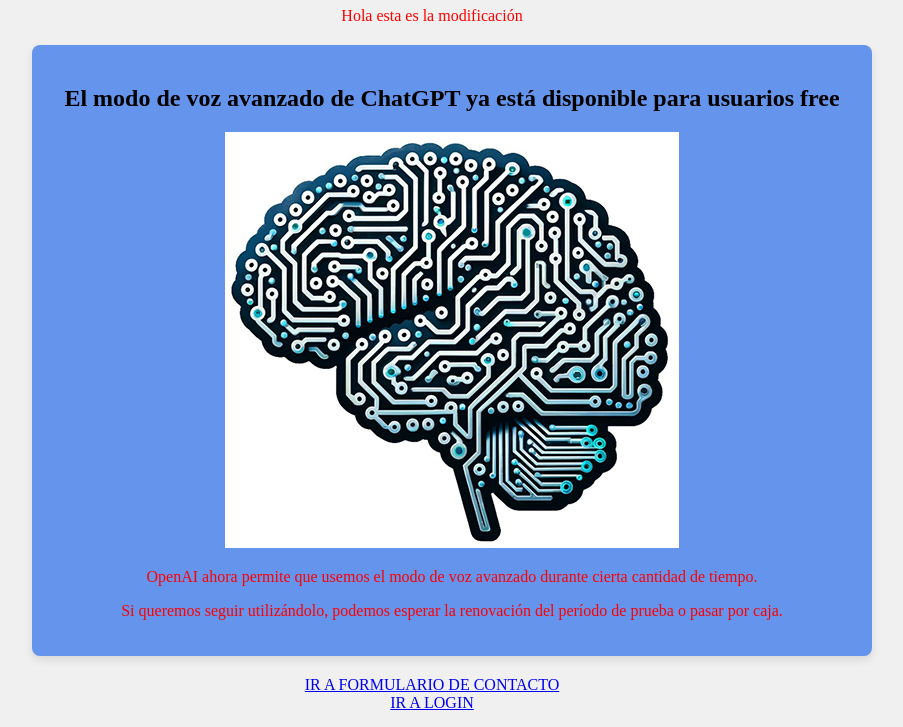
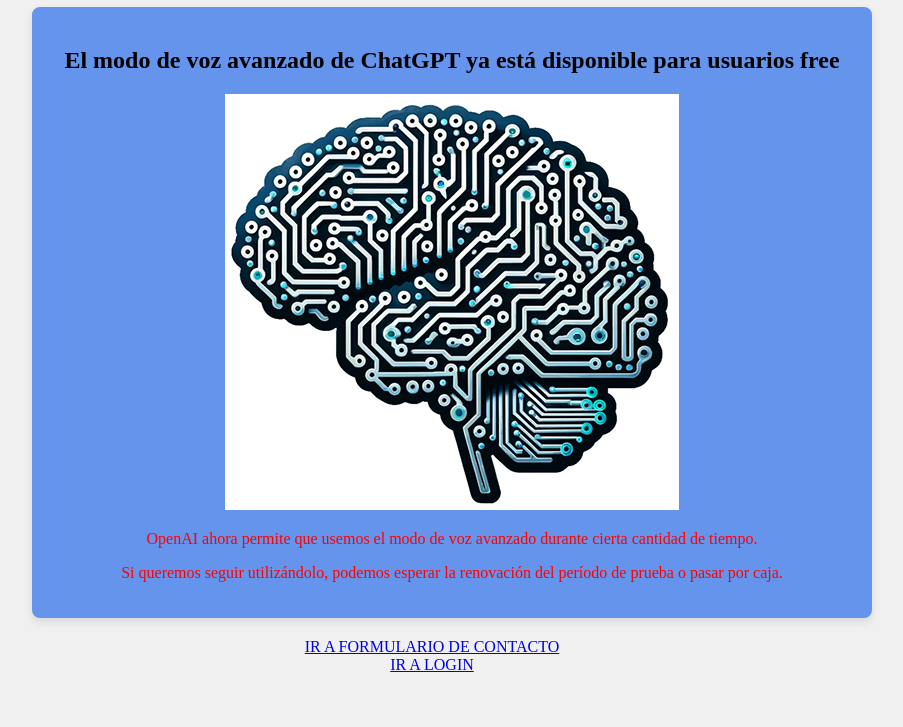
Before and after one commit to IES-Almudeyne-2425-DAW/Examen-Ejercicio4-DavidGarcia, a plain HTML site: page index.html in a window 1280 px wide. Shown: the part 73-800 px from the top of the page, without its empty margins (208-1111 px from the left). Drawn offline with Linux system fonts and the light colour scheme.

Commit message:
Defecto arreglado

```diff
--- a/index.html
+++ b/index.html
@@ -11,7 +11,6 @@
 <body>
     <header>
         <h1>Noticias de actualidad sobre Inteligencia Artificial</h1>
-        <p>Hola esta es la modificación</p>
     </header>
 
     <main>
```
